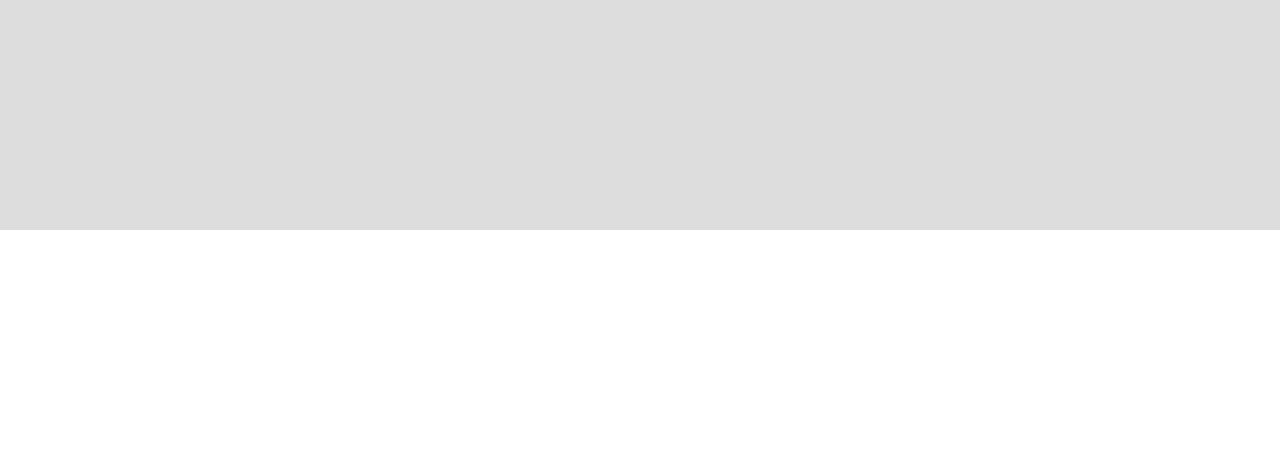
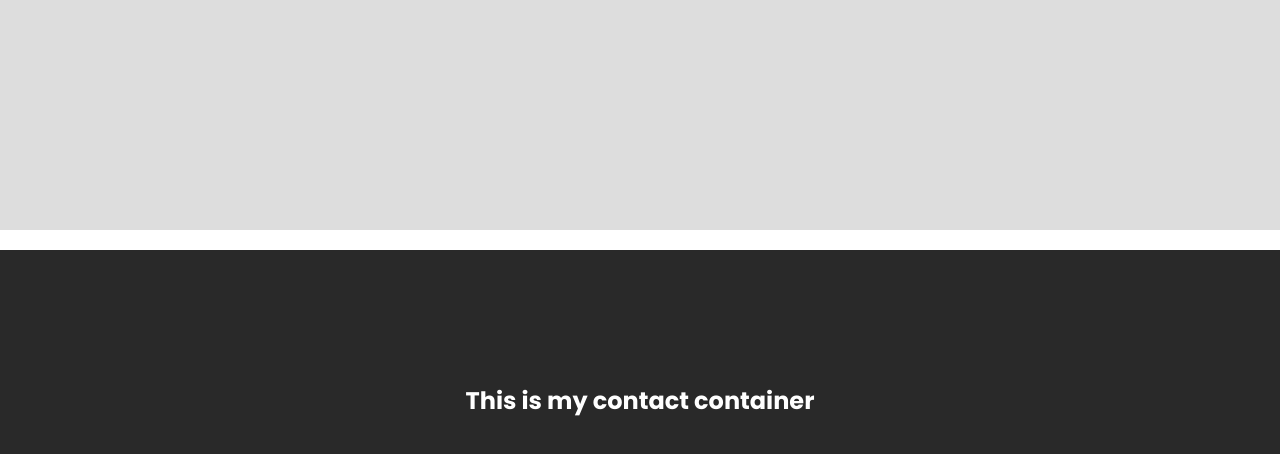
Before and after one commit to ankitapatil2004/session, a plain HTML site: page index.html in a window 1280 px wide. Shown: the part 410-864 px from the top of the page. Before the commit the page ends 800 px from the top, so only its background shows below. Drawn offline with Linux system fonts and the light colour scheme.

Commit message:
taskfourth

```diff
--- a/index.html
+++ b/index.html
@@ -20,5 +20,8 @@
     <div class="container">
         <h2>This is my Homepage</h2>
     </div>
+    <div class="contact">
+        <h2>This is my contact container</h2>
+    </div>
 </body>
 </html>
--- a/style.css
+++ b/style.css
@@ -50,3 +50,12 @@
     color: transparent;
     background-clip: text;
 }
+.contact{
+    width: 100%;
+    height: 300px;
+    background: rgba(0,0,0,0.84);
+    color: #fff;
+    display: flex;
+    align-items: center;
+    justify-content: center;
+}
```
